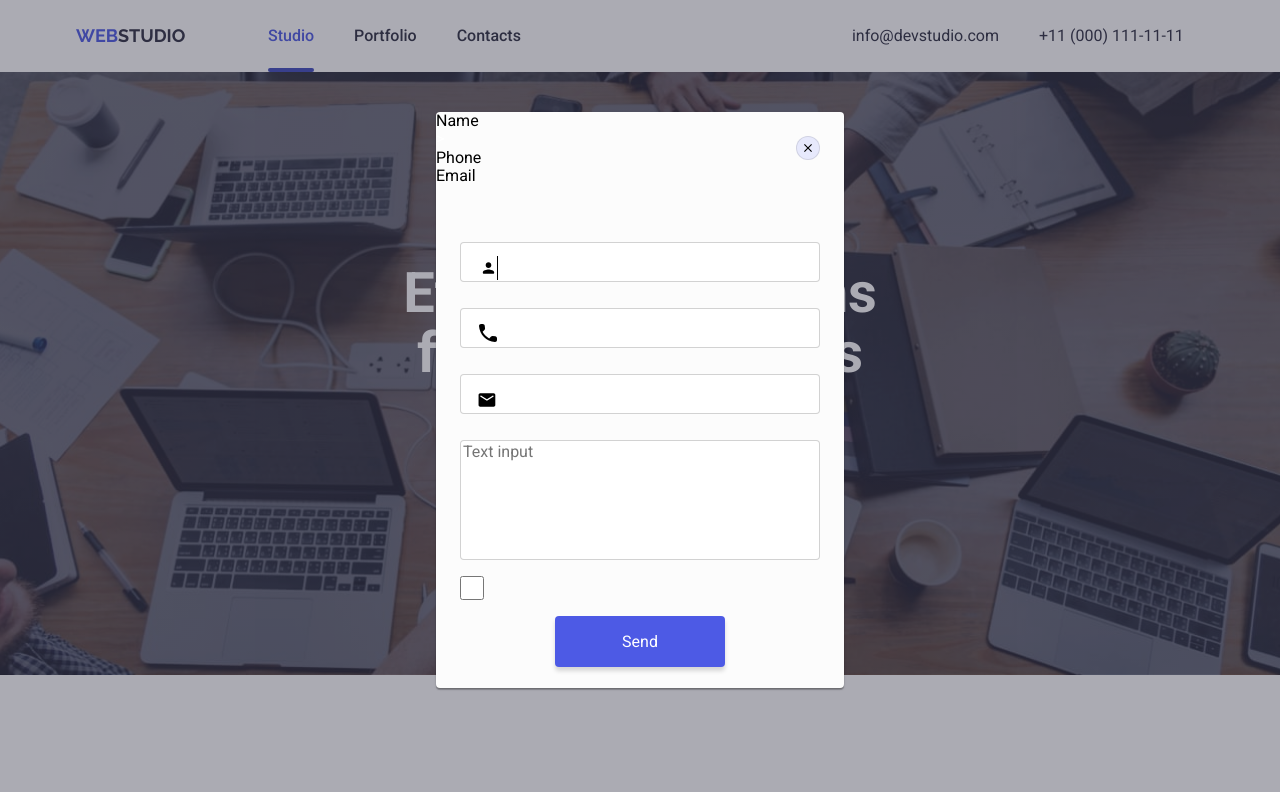
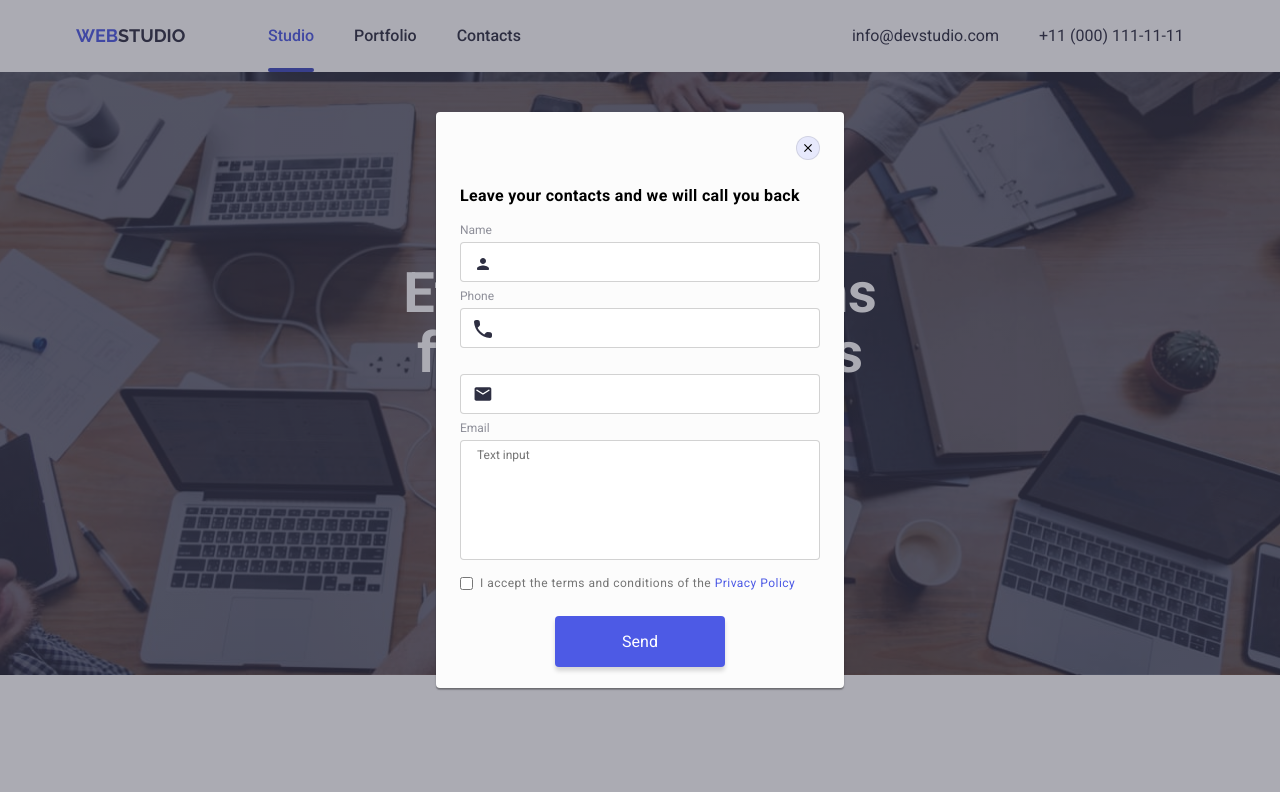
Before and after one commit to Bogdddan/goit-markup-hw-06, a plain HTML site: page index.html in a window 1280 px wide. Both pictures are taken after a click on the button "Order Service". Shown: the top 792 px of the page. Drawn offline with nearby package versions, Linux system fonts and the light colour scheme.

Commit message:
3m6temng

```diff
--- a/index.html
+++ b/index.html
@@ -43,31 +43,39 @@
             <button data-modal-open class="link0" type="button">Order Service</button>
         <div class="backdrop is-hidden" data-modal>
         <div class="data-modal">
+            <h3 class="data-modalh3">Leave your contacts and we will call you back</h3>
             <label>
                 <div class="for">Name</div>
-                <input class="qwertyu" type="text">
-                <svg class="input-svg">
-                    <use href="symbol-defs.svg#icon-Frame1"></use>
-                </svg>>
+                <input class="modal-form-input" type="text">
+                <div class="icon-color">
+                    <svg class="input-svg">
+                        <use href="symbol-defs.svg#icon-Frame1"></use>
+                    </svg>
+                </div>
             </label>
             <label>
-                <div class="for">Phone</div>
-                <input class="qwertyu1" type="text">
+                <div class="for1">Phone</div>
+                <input class="modal-form-input1" type="text">
                 <svg class="input-svg1">
                     <use class="qazwsx" href="symbol-defs.svg#icon-call1"></use>
                 </svg>
             </label>
             <label>
-                <div class="for">Email</div>
-                <input class="qwertyu2" type="email">
+                <div class="for2">Email</div>
+                <input class="modal-form-input2" type="email">
                 <svg class="input-svg2">
                     <use class="qazwsx" href="symbol-defs.svg#icon-call"></use>
                 </svg>
             </label>
             <textarea class="textarea" placeholder="Text input" cols="30" rows="10"></textarea>
-            <label>
-                <input class="checkbox-modal" type="checkbox">
-            </label>
+            <div class="checkbox-and-text">
+                <label>
+                    <input class="checkbox" type="checkbox">
+                </label>
+                <p class="checkbox-text">
+                    I accept the terms and conditions of the <a href="#"><span class="checboxPrivacy-Policy">Privacy Policy</span></a>
+                </p>
+            </div>
             <button class="modal-button" type="submit"><p class="modal-button-text">Send</p></button>
             <span class="data-modal-close" data-modal-close>
                 <button type="button" class="close" href="">
@@ -381,7 +389,7 @@
                 <div class="footer-buttonss">
                     <h3 class="footer-subscribe">Subscribe</h3>
                     <label>
-                        <input class="footer-email" type="email">
+                        <input class="footer-email" placeholder="E-mail" type="email">
                     </label>
                     <button class="footer-button" type="submit">
                         <p class="subscribe-text">Subscribe</p>
--- a/styles.css
+++ b/styles.css
@@ -1020,11 +1020,13 @@ footer{
     background-color: #E7E9FC;
     border: 1px solid rgba(0, 0, 0, 0.1);
     margin: 0;
-    transition: box-shadow 250ms cubic-bezier(0.4, 0, 0.2, 1);
+    transition: box-shadow 250ms cubic-bezier(0.4, 0, 0.2, 1) , border 250ms cubic-bezier(0.4, 0, 0.2, 1) , box-shadow 250ms cubic-bezier(0.4, 0, 0.2, 1);;
 }
 
 .close:hover{
     cursor: pointer;
+    border: none;
+    box-shadow: 0px 1px 6px rgba(46, 47, 66, 0.08), 0px 1px 1px rgba(46, 47, 66, 0.16), 0px 2px 1px rgba(46, 47, 66, 0.08);
 }
 
 
@@ -1035,6 +1037,10 @@ footer{
     width: 8px;
     height: 8px;
 }
+
+
+
+
 
 .backdrop{
     position: fixed;
@@ -1053,7 +1059,7 @@ footer{
     pointer-events: none;
 }
 
-.qwertyu{
+.modal-form-input{
     color: black;
     width: 360px;
     height: 40px;
@@ -1062,9 +1068,19 @@ footer{
     top: 130px;
     border: 1px solid #21212133;
     border-radius: 4px;
+    padding-left: 35px;
+}
+.modal-form-input:focus{
+    outline: none;
+    box-shadow: none;
+    border: 1px solid #4D5AE5;
 }
 
-.qwertyu1{
+
+
+
+
+.modal-form-input1{
 
     color: black;
     width: 360px;
@@ -1074,9 +1090,19 @@ footer{
     top: 196px;
     border: 1px solid #21212133;
     border-radius: 4px;
+    padding-left: 35px;
+}
+.modal-form-input1:focus{
+    outline: none;
+    box-shadow: none;
+    border: 1px solid #4D5AE5;
 }
 
-.qwertyu2{
+
+
+
+
+.modal-form-input2{
     color: black;
     width: 360px;
     height: 40px;
@@ -1085,7 +1111,17 @@ footer{
     top: 262px;
     border: 1px solid #21212133;
     border-radius: 4px;
+    padding-left: 35px;
 }
+.modal-form-input2:focus{
+    outline: none;
+    box-shadow: none;
+    border: 1px solid #4D5AE5;
+}
+
+
+
+
 
 
 .textarea{
@@ -1097,39 +1133,63 @@ footer{
     top: 328px;
     left: 24px;
     resize: none;
+    padding-left: 16px;
+    padding-top: 8px;
 }
-
+.textarea:focus{
+    outline: none;
+    box-shadow: none;
+    border: 1px solid #4D5AE5;
+}
 
 
 
 .input-svg{
     position: absolute;
-    top: 144px;
-    left: 44px;
+    top: 140px;
+    left: 38px;
     width: 18px;
     height: 24px;
-    border-right: 1px solid black;
+    fill: currentColor;
 }
+.input-svg:focus{
+    fill: red;
+}
+.icon-color{
+    color: #2E2F42;
+}
+
+
+
 .input-svg1{
     width: 18px;
     height: 24px;
     position: absolute;
-    top: 209px;
-    left: 43px;
+    top: 205px;
+    left: 38px;
+    fill: #2E2F42;
 }
+
+
+
 .input-svg2{
     width: 18px;
     height: 24px;
     position: absolute;
-    top: 276px;
-    left: 41.5px;
+    top: 270px;
+    left: 37.5px;
+    fill: #2E2F42;
 }
 
 
-.checkbox-modal{
-    position: absolute;
-    top: 464px;
-    left: 24px;
+.checkbox{
+    margin-right: 7px;
+}
+.checkbox:checked{
+    background-image: url(symbol-defs.svg#icon-checkbox);
+    background-color: blue;
+    background-size: contain;
+    background-origin: border-box;
 }
 
 
@@ -1143,7 +1203,19 @@ footer{
     border-radius: 4px;
     background-color: #4D5AE5;
     box-shadow: 0px 4px 4px rgba(0, 0, 0, 0.15);
+    transition: box-shadow 250ms cubic-bezier(0.4, 0, 0.2, 1) , background-color 250ms cubic-bezier(0.4, 0, 0.2, 1)  ;
 }
+.modal-button:hover{
+    background-color: #4D5AE5;
+    cursor: pointer;
+    box-shadow: 0px 1px 6px rgba(46, 47, 66, 0.08), 0px 1px 1px rgba(46, 47, 66, 0.16), 0px 2px 1px rgba(46, 47, 66, 0.08);
+}
+.modal-button:focus{
+    background-color: #404BBF;
+    box-shadow: 0px 4px 4px rgba(0, 0, 0, 0.15);
+}
+
+
 
 .modal-button-text{
     font-family: 'Roboto', sans-serif;
@@ -1209,11 +1281,91 @@ footer{
 
 }
 
-.checkbox-modal{
-    width: 24px;
-    height: 24px;
+
+.for{
+    color: #8E8F99;
+    display: block;
+    position: absolute;
+    top: 112px;
+    left: 24px;
+    font-family: 'Roboto', sans-serif;
+    font-size: 12px;
+    line-height: 1.16;
+    letter-spacing: 1%;
+}
+.for1{
+    color: #8E8F99;;
+    display: block;
+    position: absolute;
+    top: 178px;
+    left: 24px;
+    font-family: 'Roboto', sans-serif;
+    font-size: 12px;
+    line-height: 1.16;
+    letter-spacing: 1%;
+}
+.for2{
+    color: #8E8F99;;
+    display: block;
+    position: absolute;
+    top: 310px;
+    left: 24px;
+    font-family: 'Roboto', sans-serif;
+    font-size: 12px;
+    line-height: 1.16;
+    letter-spacing: 1%;
 }
 
-.for{
+
+.data-modalh3{
     color: black;
+    font-family: 'Roboto', sans-serif;
+    font-size: 16px;
+    font-weight: 600;
+    line-height: 1.5;
+    letter-spacing: 0.02em;
+    margin: 0;
+    padding: 0;
+    position: absolute;
+    top: 72px;
+    left: 24px;
+    text-align: center;
 }
+
+.checkbox-text{
+    font-family: 'Roboto', sans-serif;
+    font-weight: 400px;
+    font-size: 12px;
+    line-height: 1.3;
+    letter-spacing: 0.04em;
+    color: #757575;
+    margin: 0;
+    padding: 0;
+}
+
+.checboxPrivacy-Policy{
+    color: #4D5AE5;
+    font-family: 'Roboto', sans-serif;
+    font-weight: 400px;
+    font-size: 12px;
+    line-height: 1.3;
+    letter-spacing: 0.04em;
+}
+
+.checkbox-and-text{
+    position: absolute;
+    top: 464px;
+    left: 24px;
+    display: flex;
+}
+
+
+::placeholder{
+    font-size: 12px;
+
+}
+
+
+.footer-email{
+    padding-left: 16px;
+}
```
